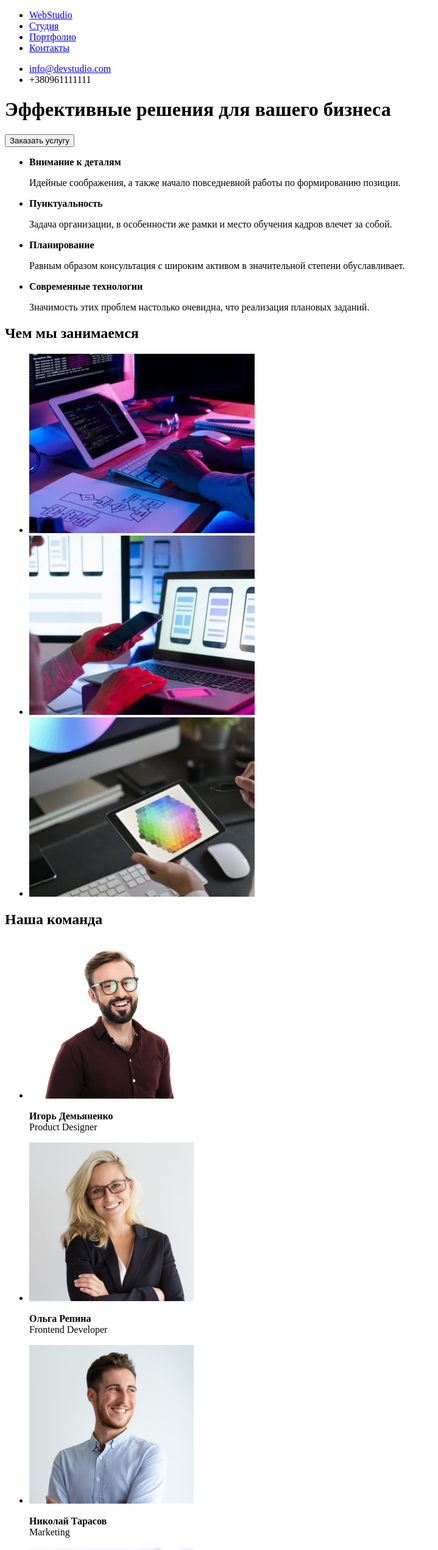
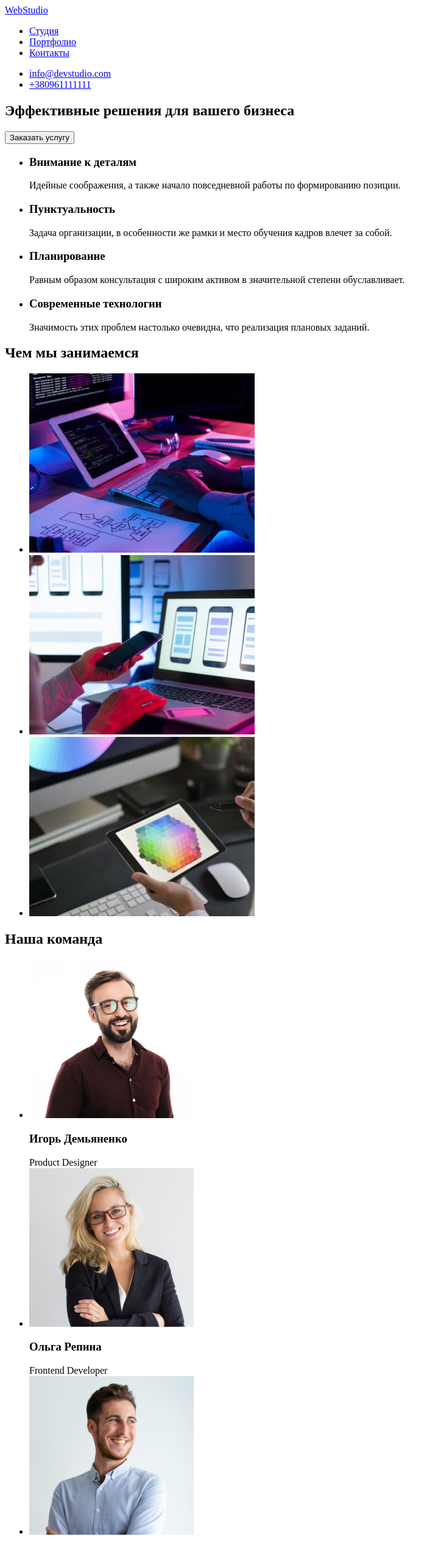
Before and after one commit to NastiaHerych/goit-markup-hw-01, a plain HTML site: page index.html in a window 1280 px wide. Shown: the top 2541 px of the page at 61% size, without its empty margins (0-719 px from the left). Drawn offline with Linux system fonts and the light colour scheme.

Commit message:
no mistakes

```diff
--- a/index.html
+++ b/index.html
@@ -6,60 +6,60 @@
   </head>
   <body>
     <header class="header">
+      <a href="#">WebStudio</a>
       <nav>
-        <ul class="headerMenu1">
-          <li><a href="#">WebStudio</a></li>
+        <ul class="navMenu">
           <li><a href="#">Студия</a></li>
           <li><a href="#">Портфолио</a></li>
           <li><a href="#">Контакты</a></li>
         </ul>
       </nav>
-      <ul class="headerMenu2">
-        <li><a href="info@devstudio.com">info@devstudio.com</a></li>
-        <li>+380961111111</li>
+      <ul class="headerMenu">
+        <li><a href="mailto:info@devstudio.com">info@devstudio.com</a></li>
+        <li><a href="tel:+380961111111">+380961111111</a></li>
       </ul>
     </header>
 
     <main>
-      <div>
+      <section>
         <h1>Эффективные решения для вашего бизнеса</h1>
-        <input type="button" value="Заказать услугу" />
-      </div>
+        <button type="button">Заказать услугу</button>
+      </section>
 
-      <div>
+      <section>
         <ul>
           <li>
-            <strong>Внимание к деталям</strong>
+            <h3>Внимание к деталям</h3>
             <p>
               Идейные соображения, а также начало повседневной работы по
               формированию позиции.
             </p>
           </li>
           <li>
-            <strong>Пунктуальность</strong>
+            <h3>Пунктуальность</h3>
             <p>
               Задача организации, в особенности же рамки и место обучения кадров
               влечет за собой.
             </p>
           </li>
           <li>
-            <strong>Планирование</strong>
+            <h3>Планирование</h3>
             <p>
               Равным образом консультация с широким активом в значительной
               степени обуславливает.
             </p>
           </li>
           <li>
-            <strong>Современные технологии</strong>
+            <h3>Современные технологии</h3>
             <p>
               Значимость этих проблем настолько очевидна, что реализация
               плановых заданий.
             </p>
           </li>
         </ul>
-      </div>
+      </section>
 
-      <div>
+      <section>
         <h2>Чем мы занимаемся</h2>
         <ul>
           <li>
@@ -87,78 +87,72 @@
             />
           </li>
         </ul>
-      </div>
+      </section>
 
-      <div>
+      <section>
         <h2>Наша команда</h2>
         <ul>
           <li>
-            <div class="item">
             <img
               src="images/igor.jpg"
               alt="photoIgor"
               width="270"
               height="260"
             />
-              <p>
-                <strong>Игорь Демьяненко</strong><br />
+            <h3>Игорь Демьяненко</h3>
             Product Designer
-              </p>
-            </div>
           </li>
           <li>
-            <div class="item">
             <img
               src="images/olga.jpg"
               alt="photoOlga"
               width="270"
               height="260"
             />
-              <p>
-                <strong>Ольга Репина</strong><br />
+            <h3>Ольга Репина</h3>
             Frontend Developer
-              </p>
-            </div>
           </li>
           <li>
-            <div class="item">
             <img
               src="images/mykola.jpg"
               alt="photoMykola"
               width="270"
               height="260"
             />
-              <p>
-                <strong>Николай Тарасов</strong><br />
+            <h3>Николай Тарасов</h3>
             Marketing
-              </p>
-            </div>
           </li>
           <li>
-            <div class="item">
             <img
               src="images/michael.jpg"
               alt="photoMichael"
               width="270"
               height="260"
             />
-              <p>
-                <strong>Михаил Ермаков</strong><br />
+            <h3>Михаил Ермаков</h3>
             UI Designer
-              </p>
-            </div>
           </li>
         </ul>
-      </div>
+      </section>
     </main>
 
     <footer>
+      <a href="#">WebStudio</a>
+      <address>
         <ul class="footerMenu">
-        <li><a href="#">WebStudio</a></li>
-        <li><address>г. Киев, пр-т Леси Украинки, 26</address></li>
-        <li><a href="info@example.com">info@example.com</a></li>
-        <li>+38 099 111 11 11</li>
+          <li>
+            <a
+              href="https://www.google.com/maps/d/u/0/viewer?msa=0&mid=10uSM3H-mIU3GznYo2szRIEphczw&ll=50.42732700000001%2C30.538092&z=17"
+              target="_blank"
+              rel="noopener noreferrer"
+            >
+              г. Киев, пр-т Леси Украинки, 26
+            </a>
+          </li>
+          <li><a href="mailto:info@example.com">info@example.com</a></li>
+          <li><a href="tel:+380991111111">+380991111111</a></li>
         </ul>
+      </address>
     </footer>
   </body>
 </html>
```
Lines whose indentation alone changed are shown as unchanged.
